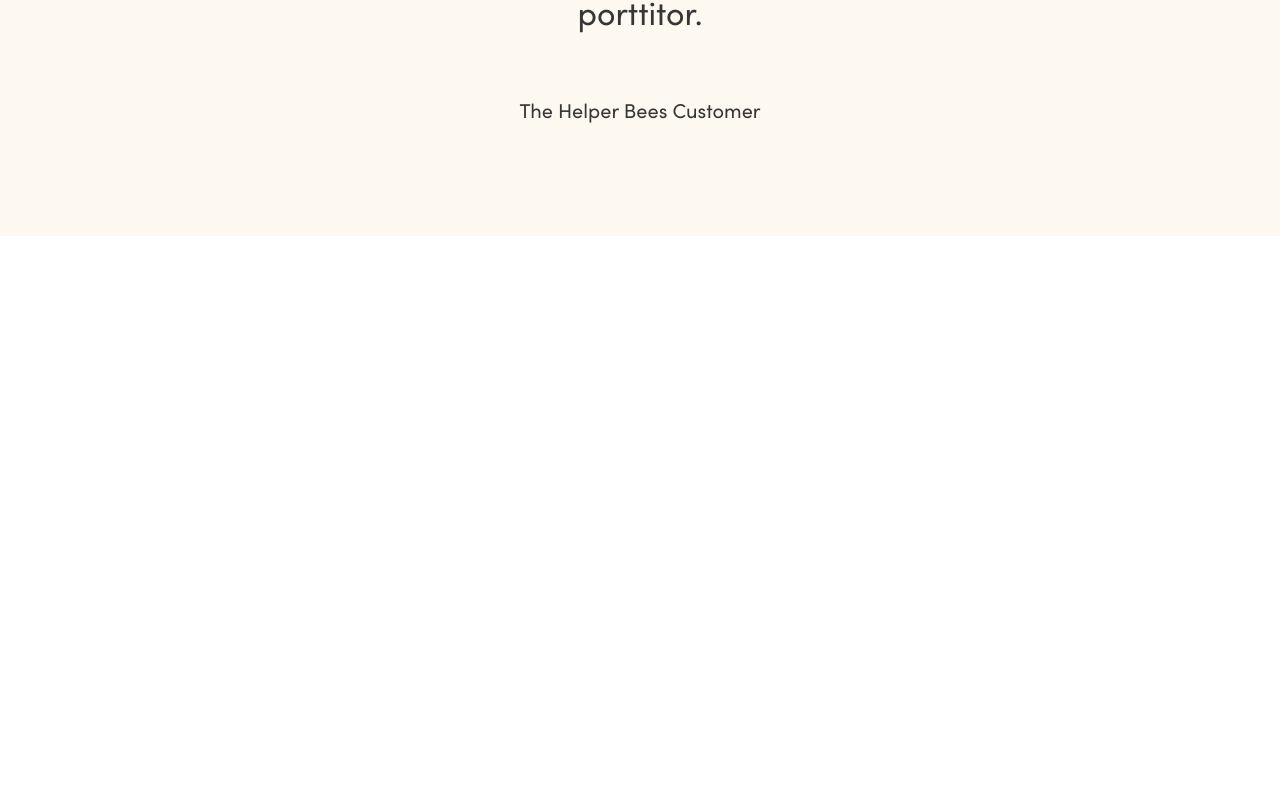
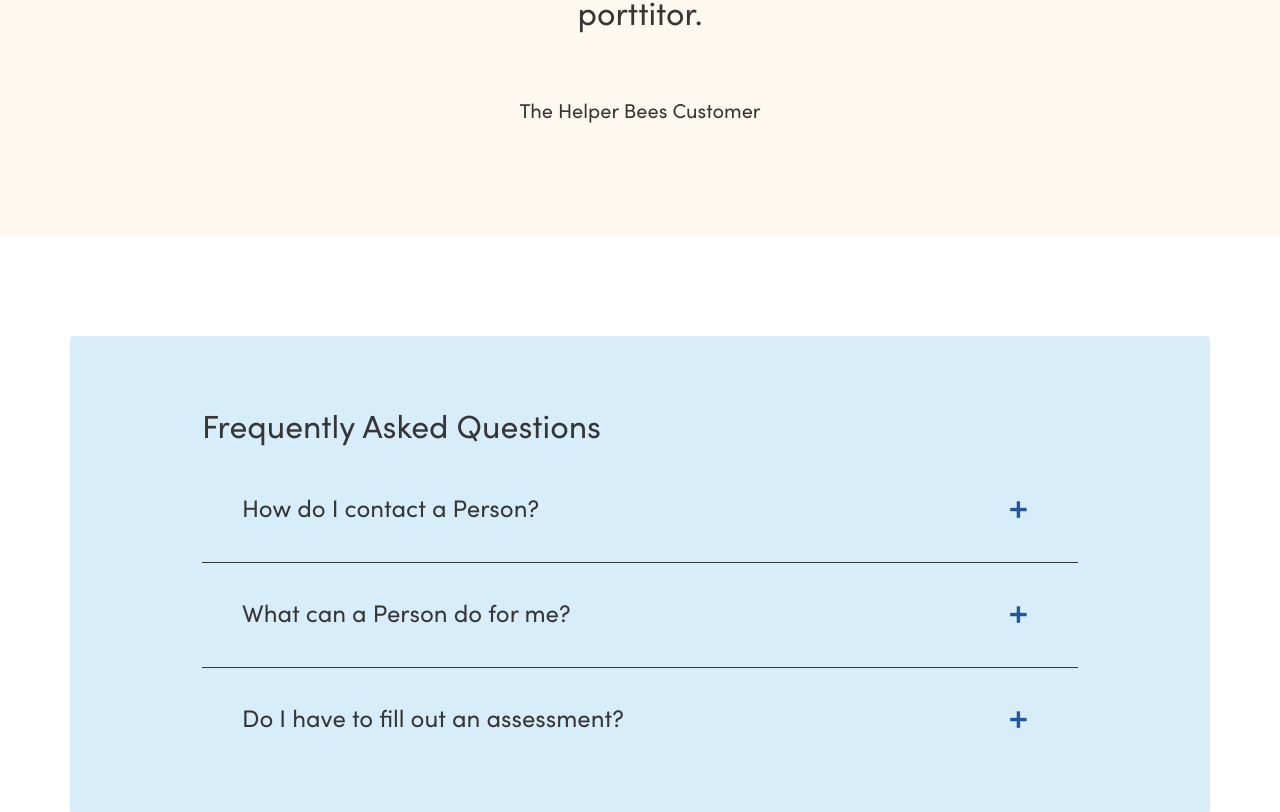
Before and after one commit to KingdomParadise/helperbees_test, an Angular app: page /pricing in a window 1280 px wide. Shown: the part 2672-3484 px from the top of the page. Before the commit the page ends 2908 px from the top, so only its background shows below. Built offline with nearby package versions, Linux system fonts and the light colour scheme.

Commit message:
complete faq component

```diff
--- a/angular.json
+++ b/angular.json
@@ -28,9 +28,7 @@
               "node_modules/@fortawesome/fontawesome-free/css/all.min.css",
               "src/assets/scss/styles.scss"
             ],
-            "scripts": [
-              "node_modules/bootstrap/dist/js/bootstrap.bundle.min.js"
-            ]
+            "scripts": ["node_modules/bootstrap/dist/js/bootstrap.js"]
           },
           "configurations": {
             "production": {
@@ -96,9 +94,7 @@
               "node_modules/@fortawesome/fontawesome-free/css/all.min.css",
               "src/assets/scss/styles.scss"
             ],
-            "scripts": [
-              "node_modules/bootstrap/dist/js/bootstrap.bundle.min.js"
-            ]
+            "scripts": ["node_modules/bootstrap/dist/js/bootstrap.js"]
           }
         }
       }
--- a/package.json
+++ b/package.json
@@ -19,6 +19,7 @@
     "@angular/platform-browser-dynamic": "^14.1.0",
     "@angular/router": "^14.1.0",
     "@fortawesome/fontawesome-free": "^6.4.0",
+    "@ng-bootstrap/ng-bootstrap": "^13.0.0",
     "bootstrap": "^5.2.3",
     "rxjs": "~7.5.0",
     "tslib": "^2.3.0",
--- a/src/app/app.component.ts
+++ b/src/app/app.component.ts
@@ -1,5 +1,4 @@
 import { Component } from '@angular/core';
-import 'bootstrap';
 
 @Component({
   selector: 'app-root',
--- a/src/app/pages/pricing/pricing.component.html
+++ b/src/app/pages/pricing/pricing.component.html
@@ -120,3 +120,4 @@
     </div>
   </div>
 </div>
+<app-faq></app-faq>
--- /dev/null
+++ b/src/app/shared/components/blocks/faq/faq.component.html
@@ -0,0 +1,35 @@
+<div class="container faq-container">
+  <div class="row justify-content-center">
+    <div class="col-12">
+      <div class="faq-wrapper">
+        <h6 class="faq-title">Frequently Asked Questions</h6>
+        <div class="accordion accordion-flush" id="accordion">
+          <div class="accordion-item" *ngFor="let item of faqItems">
+            <h2 class="accordion-header" id="flush-heading{{ item.id }}">
+              <button
+                class="accordion-button collapsed"
+                type="button"
+                data-bs-toggle="collapse"
+                attr.data-bs-target="#flush-collapse{{ item.id }}"
+                aria-expanded="false"
+                attr.aria-controls="flush-collapse{{ item.id }}"
+              >
+                {{ item.title }}
+              </button>
+            </h2>
+            <div
+              id="flush-collapse{{ item.id }}"
+              class="accordion-collapse collapse"
+              attr.aria-labelledby="flush-heading{{ item.id }}"
+              data-bs-parent="#accordion"
+            >
+              <div class="accordion-body">
+                {{ item.text }}
+              </div>
+            </div>
+          </div>
+        </div>
+      </div>
+    </div>
+  </div>
+</div>
--- /dev/null
+++ b/src/app/shared/components/blocks/faq/faq.component.scss
@@ -0,0 +1,73 @@
+.faq-container {
+  margin-top: 100px;
+  border-radius: 4px;
+  background-color: #d7eefa;
+  .faq-wrapper {
+    padding: 72px 120px 40px;
+    background-color: #d7eefa;
+
+    .faq-title {
+      font-family: "Sofia Pro";
+      font-style: normal;
+      font-weight: 400;
+      font-size: 32px;
+      line-height: 40px;
+      color: #363636;
+    }
+
+    .accordion {
+      margin-top: 10px;
+
+      .accordion-item {
+        border-bottom: 1px solid #363636;
+
+        &:last-child {
+          border-bottom: none;
+        }
+      }
+
+      .accordion-button {
+        background-color: #d7eefa;
+        padding: 40px;
+        font-family: "Sofia Pro", sans-serif;
+        font-style: normal;
+        font-weight: 400;
+        font-size: 24px;
+        line-height: 24px;
+        color: #363636;
+
+        &:focus {
+          outline: none;
+          border: none;
+          box-shadow: none;
+        }
+
+        &::after {
+          content: "-";
+          background-image: none;
+          font-size: 40px;
+          color: #22549f;
+          margin-top: -10px;
+          transform: none;
+          padding-right: 30px;
+        }
+
+        &.collapsed::after {
+          padding-right: 30px;
+          content: "+";
+          background-image: none;
+          font-size: 40px;
+          margin-top: -10px;
+          color: #22549f;
+        }
+      }
+
+      .accordion-body {
+        background-color: #d7eefa;
+        font-family: "Sofia Pro", sans-serif;
+        font-size: 16px;
+        color: #363636;
+      }
+    }
+  }
+}
--- /dev/null
+++ b/src/app/shared/components/blocks/faq/faq.component.ts
@@ -0,0 +1,30 @@
+import { Component, OnInit } from '@angular/core';
+
+@Component({
+  selector: 'app-faq',
+  templateUrl: './faq.component.html',
+  styleUrls: ['./faq.component.scss'],
+})
+export class FaqComponent implements OnInit {
+  constructor() {}
+
+  ngOnInit(): void {}
+
+  public faqItems: Array<{ id: number; title: string; text: string }> = [
+    {
+      id: 1,
+      title: 'How do I contact a Person?',
+      text: 'Lorem ipsum dolor sit amet consectetur adipisicing elit. Cum nobis, corrupti accusantium, eum beatae numquam rem vero exercitationem id maxime, odit ad quas dicta. Explicabo labore at nostrum unde obcaecati!',
+    },
+    {
+      id: 2,
+      title: 'What can a Person do for me?',
+      text: 'Lorem ipsum dolor sit amet consectetur adipisicing elit. Cum nobis, corrupti accusantium, eum beatae numquam rem vero exercitationem id maxime, odit ad quas dicta. Explicabo labore at nostrum unde obcaecati!',
+    },
+    {
+      id: 3,
+      title: 'Do I have to fill out an assessment?',
+      text: 'Lorem ipsum dolor sit amet consectetur adipisicing elit. Cum nobis, corrupti accusantium, eum beatae numquam rem vero exercitationem id maxime, odit ad quas dicta. Explicabo labore at nostrum unde obcaecati!',
+    },
+  ];
+}
--- a/src/app/shared/shared.module.ts
+++ b/src/app/shared/shared.module.ts
@@ -1,6 +1,7 @@
 import { CommonModule } from '@angular/common';
 import { NgModule, CUSTOM_ELEMENTS_SCHEMA } from '@angular/core';
 import { RouterModule } from '@angular/router';
+import { NgbModule } from '@ng-bootstrap/ng-bootstrap';
 
 // Components
 import { ProgressBarComponent } from './components/blocks/progress-bar/progress-bar.component';
@@ -12,9 +13,10 @@
 import { LayoutFooterComponent } from './components/layouts/layout-footer/layout-footer.component';
 import { LayoutNavbarComponent } from './components/layouts/layout-navbar/layout-navbar.component';
 import { BreadscrumbComponent } from './components/layouts/breadscrumb/breadscrumb.component';
+import { FaqComponent } from './components/blocks/faq/faq.component';
 
 @NgModule({
-  imports: [CommonModule, RouterModule],
+  imports: [CommonModule, RouterModule, NgbModule],
   declarations: [
     LayoutHeaderComponent,
     PageLayoutComponent,
@@ -24,6 +26,7 @@
     LayoutFooterComponent,
     LayoutNavbarComponent,
     BreadscrumbComponent,
+    FaqComponent,
   ],
   exports: [
     CommonModule,
@@ -37,6 +40,7 @@
     LayoutFooterComponent,
     LayoutNavbarComponent,
     BreadscrumbComponent,
+    FaqComponent,
   ],
   schemas: [CUSTOM_ELEMENTS_SCHEMA],
   providers: [],
--- a/src/index.html
+++ b/src/index.html
@@ -1,11 +1,11 @@
-<!doctype html>
+<!DOCTYPE html>
 <html lang="en">
   <head>
-  <meta charset="utf-8">
+    <meta charset="utf-8" />
     <title>MyProject</title>
-  <base href="/">
-  <meta name="viewport" content="width=device-width, initial-scale=1">
-  <link rel="icon" type="image/x-icon" href="favicon.ico">
+    <base href="/" />
+    <meta name="viewport" content="width=device-width, initial-scale=1" />
+    <link rel="icon" type="image/x-icon" href="favicon.ico" />
   </head>
   <body>
     <app-root></app-root>
```
Lines whose indentation alone changed are shown as unchanged.
